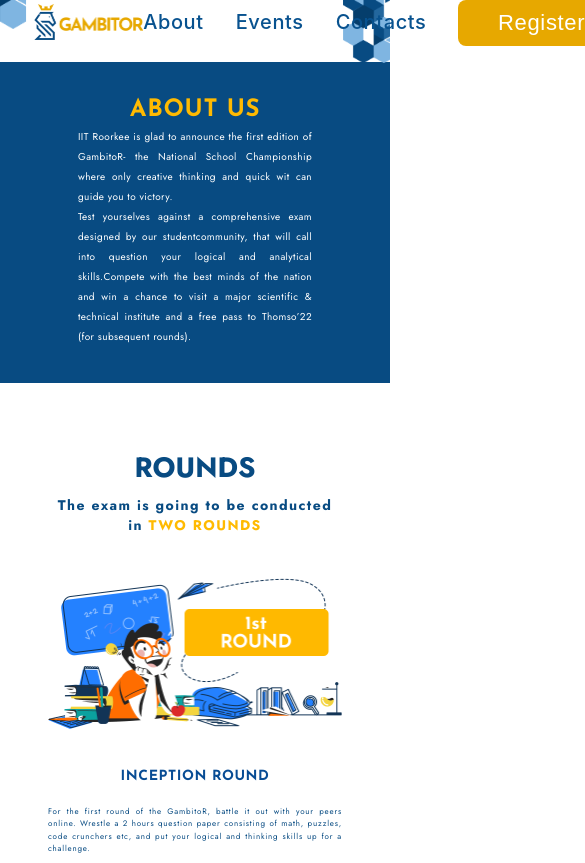
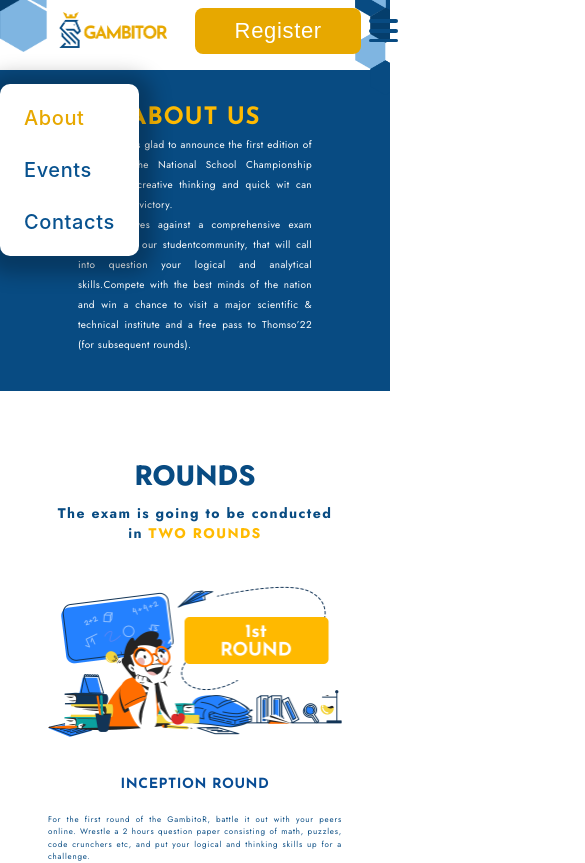
Before and after one commit to Outreach-IITR/GambitoR, a React (Create React App) app in the folder Frontend/: page /about in a window 390 px wide. Shown: the top 863 px of the page, 585 px wide, since content can reach past the window. Built offline with nearby package versions, Linux system fonts and the light colour scheme.

Commit message:
Navbar mobileview created

```diff
--- a/Frontend/src/HelperComponents/Footer/Footer.js
+++ b/Frontend/src/HelperComponents/Footer/Footer.js
@@ -37,9 +37,6 @@
           <div className={styles.Col}>
             <ul>
               <li>
-                <Link to="#">RESOURCES</Link>
-              </li>
-              <li>
                 <Link to="#">SYLLABUS</Link>
               </li>
               <li>
@@ -64,7 +61,11 @@
                     <img alt="" className={styles.socialImg} src={insta}></img>
                   </Link>
                   <Link to="#">
-                    <img alt="" className={styles.socialImg} src={twitter}></img>
+                    <img
+                      alt=""
+                      className={styles.socialImg}
+                      src={twitter}
+                    ></img>
                   </Link>
                   <Link to="#">
                     <img alt="" className={styles.socialImg} src={yt}></img>
--- /dev/null
+++ b/Frontend/src/HelperComponents/NavBar/DesktopNavbar.jsx
@@ -0,0 +1,35 @@
+import React from "react";
+import styles from "./NavBar.module.css";
+import RegButton from "../RegButton/RegButton";
+import { Link } from "react-router-dom";
+
+const DesktopNavbar = () => {
+  return (
+    <>
+      <ul className={styles.navList}>
+        <li>
+          <Link className={styles.rightNavItems} to="/about">
+            About
+          </Link>
+        </li>
+        <li>
+          <Link className={styles.rightNavItems} to="/events">
+            Events
+          </Link>
+        </li>
+        <li>
+          <Link className={styles.rightNavItems} to="/contacts">
+            Contacts
+          </Link>
+        </li>
+        <li>
+          <Link className={styles.rightNavItems} to="/register">
+            <RegButton />
+          </Link>
+        </li>
+      </ul>
+    </>
+  );
+};
+
+export default DesktopNavbar;
--- /dev/null
+++ b/Frontend/src/HelperComponents/NavBar/Hamburger.jsx
@@ -0,0 +1,30 @@
+//Dependencies Import
+import React from "react";
+
+//Stylesheet Imports
+import style from "./Hamburger.module.css";
+
+//Image Imports
+
+const Hamburger = (props) => {
+  return (
+    <div
+      onClick={props.onClick}
+      className={`${style.hamburger__ham} ${
+        props.isOpen ? style.ham_active : ""
+      }`}
+    >
+      <div
+        className={`${style.hamburger__burger} ${style.hamburger__burger1}`}
+      ></div>
+      <div
+        className={`${style.hamburger__burger} ${style.hamburger__burger2}`}
+      ></div>
+      <div
+        className={`${style.hamburger__burger} ${style.hamburger__burger3}`}
+      ></div>
+    </div>
+  );
+};
+
+export default Hamburger;
--- /dev/null
+++ b/Frontend/src/HelperComponents/NavBar/Hamburger.module.css
@@ -0,0 +1,43 @@
+.hamburger__ham {
+  width: 1.8rem;
+  height: 1.8rem;
+  display: flex;
+  justify-content: space-around;
+  flex-wrap: nowrap;
+  flex-direction: column;
+  z-index: 1080;
+  margin-left: auto;
+}
+
+.hamburger__burger {
+  width: 1.8rem;
+  height: 0.23rem;
+  border-radius: 10px;
+  background-color: #084b82;
+  transform-origin: 0;
+  transition: all 0.3s linear;
+}
+
+.hamburger__ham.ham_active .hamburger__burger {
+  transform-origin: 1px;
+  background-color: #084b82;
+  opacity: 0.8;
+}
+
+.hamburger__ham.ham_active .hamburger__burger1 {
+  transform: rotate(45deg);
+}
+
+.hamburger__ham.ham_active .hamburger__burger2 {
+  transform: translate(100px);
+}
+
+.hamburger__ham.ham_active .hamburger__burger3 {
+  transform: rotate(-45deg);
+}
+
+@media (min-width: 800px) {
+  .hamburger__ham {
+    display: none;
+  }
+}
--- /dev/null
+++ b/Frontend/src/HelperComponents/NavBar/MobileNavBar.jsx
@@ -0,0 +1,62 @@
+import React from "react";
+import styles from "./NavBar.module.css";
+import RegButton from "../RegButton/RegButton";
+import { Link, NavLink } from "react-router-dom";
+import Hamburger from "./Hamburger";
+import { useState } from "react";
+
+const MobileNavbar = () => {
+  const [isOpen, setisOpen] = useState(0);
+  const onClickHandler = () => {
+    console.log(isOpen);
+    setisOpen((prevState) => !prevState);
+  };
+  return (
+    <>
+      <ul className={styles.navList}>
+        <li>
+          <Link className={styles.rightNavItems} to="/register">
+            <RegButton />
+          </Link>
+        </li>
+        <li>
+          <Hamburger onClick={onClickHandler} />
+        </li>
+      </ul>
+      <ul className={`${styles.mobileNav} ${isOpen ? styles.isActive : ""}`}>
+        <li>
+          <NavLink
+            to="/about"
+            className={({ isActive }) =>
+              `${styles.rightNavItems} ${isActive ? styles.currentPage : ""}`
+            }
+          >
+            About
+          </NavLink>
+        </li>
+        <li>
+          <NavLink
+            to="/events"
+            className={({ isActive }) =>
+              `${styles.rightNavItems} ${isActive ? styles.currentPage : ""}`
+            }
+          >
+            Events
+          </NavLink>
+        </li>
+        <li>
+          <NavLink
+            to="/contacts"
+            className={({ isActive }) =>
+              `${styles.rightNavItems} ${isActive ? styles.currentPage : ""}`
+            }
+          >
+            Contacts
+          </NavLink>
+        </li>
+      </ul>
+    </>
+  );
+};
+
+export default MobileNavbar;
--- a/Frontend/src/HelperComponents/NavBar/NavBar.js
+++ b/Frontend/src/HelperComponents/NavBar/NavBar.js
@@ -3,9 +3,10 @@
 import navLogo from "./assets/navLogo.png";
 import topRightImg from "./assets/topRightImg.png";
 import topLeftImg from "./assets/topLeftImg.png";
-import RegButton from "../RegButton/RegButton";
 import { Link, Outlet } from "react-router-dom";
 import Footer from "../Footer/Footer";
+import DesktopNavbar from "./DesktopNavbar";
+import MobileNavbar from "./MobileNavBar";
 
 const Navbar = () => {
   return (
@@ -13,32 +14,14 @@
       <div className={styles.mainNav}>
         <img className={styles.leftImg} src={topLeftImg} alt="" />
 
-        <Link to="/">
-          <img className={styles.navLogo} alt="img" src={navLogo} />
+        <Link className={styles.navLogo} to="/">
+          <img alt="img" src={navLogo} />
         </Link>
-        <ul className={styles.navList}>
-          <li>
-            <Link className={styles.rightNavItems} to="/about">
-              About
-            </Link>
-          </li>
-          <li>
-            <Link className={styles.rightNavItems} to="/events">
-              Events
-            </Link>
-          </li>
-          <li>
-            <Link className={styles.rightNavItems} to="/contacts">
-              Contacts
-            </Link>
-          </li>
-          <li>
-            <Link className={styles.rightNavItems} to="/register">
-              <RegButton />
-            </Link>
-          </li>
-        </ul>
-        <img alt="" className={styles.rightImg} src={topRightImg} />
+        {window.innerWidth > 756 ? <DesktopNavbar /> : <MobileNavbar />}
+
+        <div className={styles.rightImg}>
+          <img alt="" src={topRightImg} />
+        </div>
       </div>
       <Outlet />
       <Footer />
--- a/Frontend/src/HelperComponents/NavBar/NavBar.module.css
+++ b/Frontend/src/HelperComponents/NavBar/NavBar.module.css
@@ -1,29 +1,35 @@
 .mainNav {
   position: relative;
   display: flex;
-  padding: 0 6em;
+  padding: 0 7em;
+  padding-top: 1em;
   width: 100%;
   height: max-content;
   flex-direction: row;
   justify-content: space-between;
   align-items: center;
   margin-bottom: 2em;
-  padding-left: 8%;
 }
 
 .navLogo {
   position: relative;
-  width: 14em;
+  width: 25%;
+  max-width: 14em;
+}
+
+.navLogo > img {
+  width: 100%;
 }
 
 .navList {
+  position: relative;
+  width: 60%;
   z-index: 2;
   display: flex;
   list-style: none;
   flex-direction: row;
-  justify-content: space-between;
+  justify-content: space-around;
   align-items: center;
-  column-gap: 4em;
 }
 
 a {
@@ -33,12 +39,15 @@
 
 .rightNavItems {
   color: #08528f;
-  height: 29px;
   font-weight: 500;
-  font-size: 20px;
-  line-height: 29px;
+  font-size: 1.25em;
+  line-height: 1em;
   text-align: center;
   letter-spacing: 0.03em;
+}
+
+.currentPage {
+  color: #e7a800;
 }
 
 .leftImg {
@@ -48,10 +57,78 @@
   z-index: 0;
   width: 10%;
 }
+
 .rightImg {
   position: absolute;
-  top: 0;
+  top: -1em;
   right: 0;
-  z-index: 0;
-  width: 12%;
+  z-index: 1;
+  width: 300px;
+  height: 300px;
+  overflow: hidden;
 }
+
+.rightImg > img {
+  position: absolute;
+  width: 100%;
+  z-index: 1;
+  top: 0%;
+  right: -50%;
+}
+
+@media (max-width: 1000px) {
+  .navLogo {
+    position: relative;
+    width: 20%;
+    max-width: 14em;
+  }
+  .navList {
+    width: 75%;
+  }
+}
+
+@media (max-width: 756px) {
+  .mobileNav.isActive {
+    top: 10%;
+    left: -40%;
+  }
+
+  .mobileNav {
+    position: fixed;
+    background-color: #ffffff;
+    padding: 3em;
+    top: 10%;
+    left: 0%;
+    display: flex;
+    flex-direction: column;
+    row-gap: 4em;
+    box-shadow: 0px 4px 19px 14px rgba(0, 0, 0, 0.25);
+    border-radius: 1.25em;
+    z-index: 1;
+    transition: all 1s cubic-bezier(0.075, 0.82, 0.165, 1);
+  }
+
+  .rightNavItems {
+    font-size: 2.5em;
+    line-height: 1em;
+    letter-spacing: 0.03em;
+  }
+
+  .navLogo {
+    position: relative;
+    width: 40%;
+  }
+  .navList {
+    width: 50%;
+    column-gap: 1em;
+  }
+  .leftImg {
+    top: 0;
+    left: 0;
+    width: 18%;
+  }
+  .rightImg {
+    top: 0;
+    width: 18%;
+  }
+}
--- a/Frontend/src/HelperComponents/RegButton/RegButton.module.css
+++ b/Frontend/src/HelperComponents/RegButton/RegButton.module.css
@@ -1,18 +1,15 @@
-.button1{
-    background-color: #E7A800;
-    border-radius: 8px;
-    border: none;
-    padding: 0.4em 1.8em;
-    width: fit-content;
-
+.button1 {
+  background-color: #e7a800;
+  border-radius: 8px;
+  border: none;
+  padding: 0.4em 1.8em;
+  width: fit-content;
   font-style: normal;
   font-weight: 500;
   font-size: 22px;
   line-height: 28px;
   /* identical to box height */
-
   text-align: center;
   letter-spacing: 0.03em;
-
-  color: #FFFFFF;
-  }
+  color: #ffffff;
+}
```
